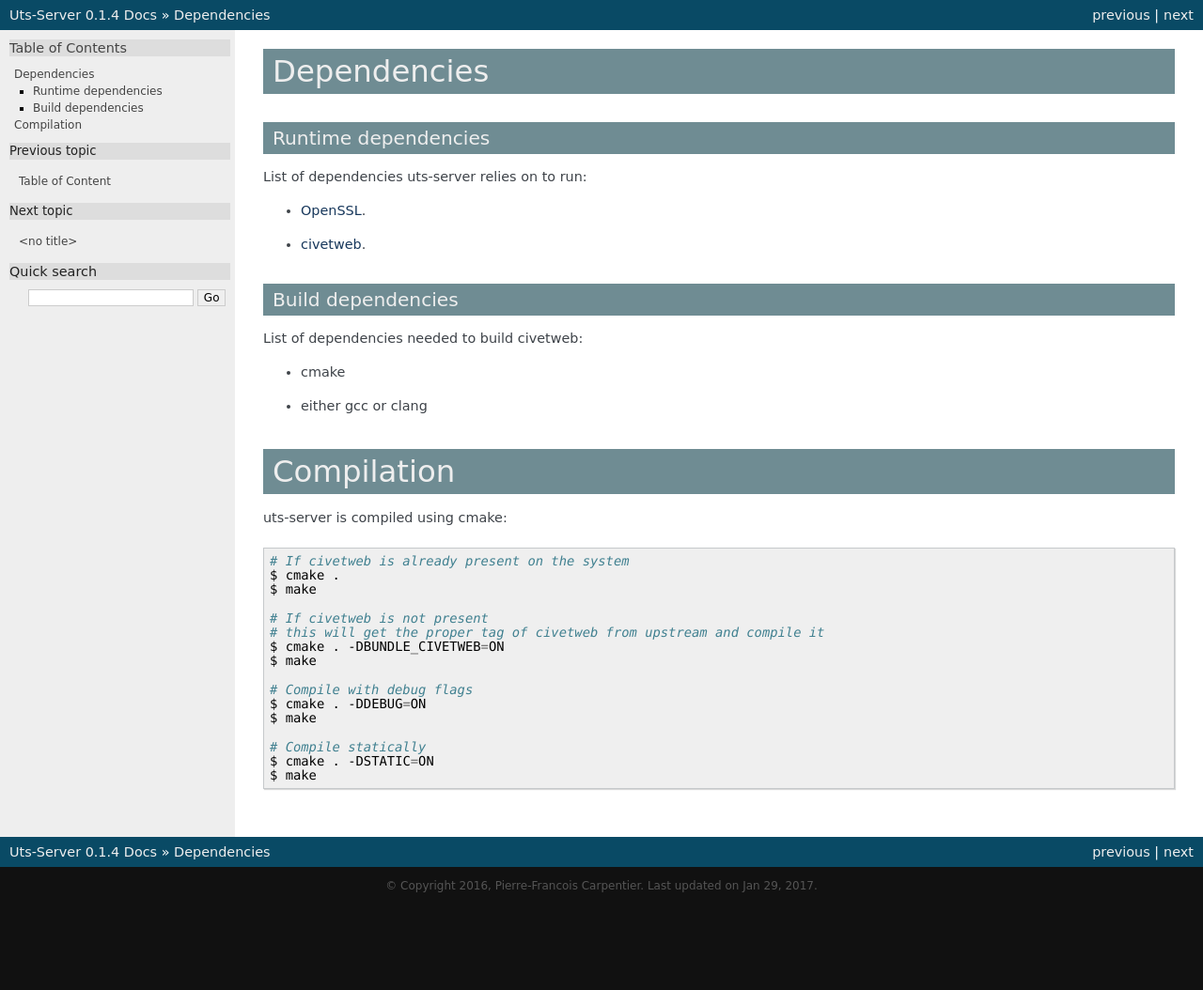
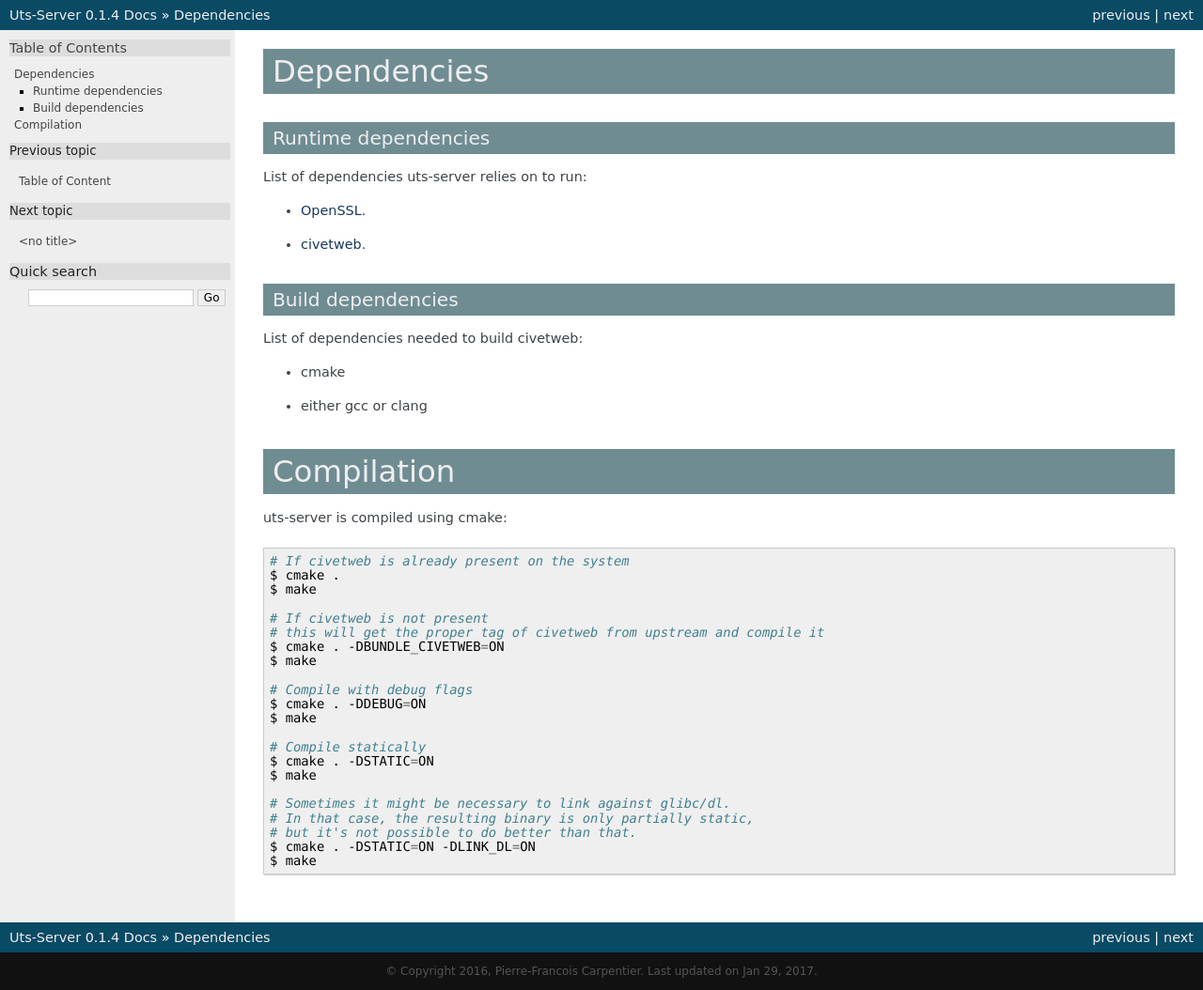
Before and after one commit to kakwa/uts-server, a Sphinx documentation site: the page built from docs/install.rst, in a window 1280 px wide. Shown: the whole page at 94% size. Built offline with Sphinx 7.4.7, drawn with Linux system fonts in a browser that asks for light colours; the version number could not be read and is left out; before the commit the page ends 963 px from its top, so only the background shows below that.

Commit message:
adding a switch to link against glibc/dl for static compilation

```diff
--- a/CMakeLists.txt
+++ b/CMakeLists.txt
@@ -9,6 +9,7 @@
 option(BUNDLE_CIVETWEB     "bundle civetweb with uts-server"    OFF)
 
 option(STATIC "static linked binary" OFF)
+option(LINKDL "dynamicaly link dl" OFF)
 
 IF(STATIC)
     set(CMAKE_FIND_LIBRARY_SUFFIXES ".a")
@@ -18,6 +19,10 @@
     set(ARGP_USE_STATIC_LIBS ON)
     set(CIVETWEB_USE_STATIC_LIBS ON)
 ENDIF(STATIC)
+
+IF(LINK_DL)
+    set(DL_LIBRARIES 'dl')
+ENDIF(LINK_DL)
 
 set(CMAKE_C_FLAGS "${CMAKE_C_FLAGS} -std=c99 -D_DEFAULT_SOURCE -D_XOPEN_SOURCE=700")
 
@@ -98,6 +103,7 @@
     ${OPENSSL_LIBRARIES}
     ${LIBCIVETWEB_LIBRARIES}
     ${ARGP_LIBRARIES}
+    ${DL_LIBRARIES}
 )
 
 INSTALL(TARGETS uts-server
--- a/docs/install.rst
+++ b/docs/install.rst
@@ -40,3 +40,9 @@
     # Compile statically
     $ cmake . -DSTATIC=ON
     $ make
+
+    # Sometimes it might be necessary to link against glibc/dl.
+    # In that case, the resulting binary is only partially static,
+    # but it's not possible to do better than that.
+    $ cmake . -DSTATIC=ON -DLINK_DL=ON
+    $ make
```
